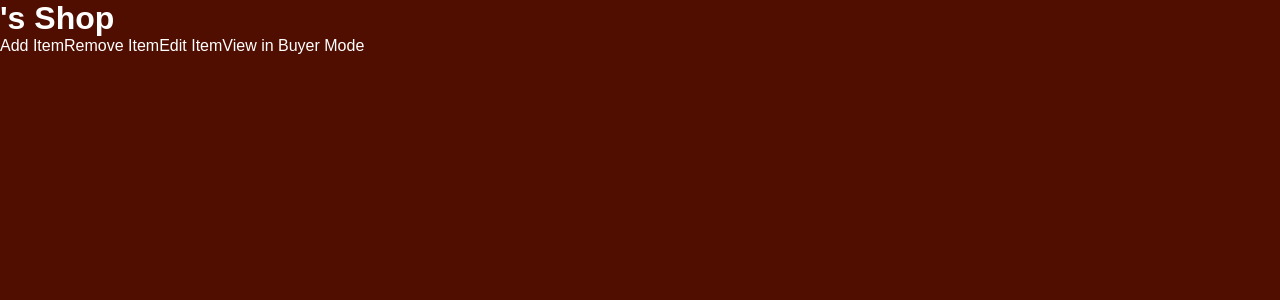
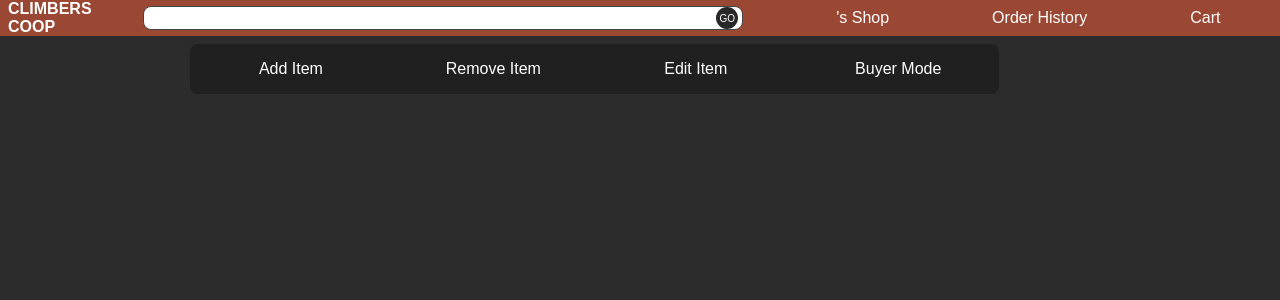
Before and after one commit to ndr2084/Community-Coop, an Angular app in the folder front/: page /user-shop in a window 1280 px wide. Shown: the top 300 px of the page. Built offline with nearby package versions, Linux system fonts and the light colour scheme.

Commit message:
user shop button layout fixed

```diff
--- a/front/src/app/page-components/header/header.css
+++ b/front/src/app/page-components/header/header.css
@@ -1,6 +1,7 @@
 :host{
 width: 100%;
-border-bottom: 1px solid black;
+border-bottom: 1px solid rgb(177, 49, 27);
+height: fit-content;
 }
 
 h2{
@@ -9,7 +10,7 @@ h2{
 }
 
 #default-header{
-  background: rgb(34, 34, 34);
+  background: rgb(154, 72, 52);
   display: flex;
   padding:  0 8px;
 }
@@ -20,7 +21,7 @@ h2{
 }
 
 .shopping-utilities{
-  width: 95%;
+  width: 100%;
   display: flex;
   align-items: center;
   justify-content: space-around;
@@ -29,6 +30,7 @@ h2{
 .search-container{
   width: 50%;
   position: relative;
+  color: black;
 }
 
 .shopping-search-bar{
--- a/front/src/app/pages/home/hero-section/hero-section.css
+++ b/front/src/app/pages/home/hero-section/hero-section.css
@@ -4,7 +4,13 @@ app-header{
 }
 
 h1{
-  font-size: 64px;
+  font-size: 2.5em;
+}
+
+.greeting{
+  position: absolute;
+  font-size: 2em;
+  padding-left: 8px;
 }
 
 h4{
@@ -12,27 +18,16 @@ h4{
 }
 
 .grid-wrapper{
+  position: relative;
   flex-direction: column;
   justify-content: center;
   position: relative;
   display: grid;
   grid-template-rows: repeat(14, auto);
   grid-template-columns: repeat(14, 1fr);
-  gap: 8px;
-
-}
-
-.card{
-  border-radius: 8px;
-  display: flex;
-  flex-direction: column;
-  height: 100px;
-
-  /* From https://css.glass */
-  backdrop-filter: blur(5px);
-  -webkit-backdrop-filter: blur(5px);
+  gap: 4px;
   height: 100%;
-  background: rgba(0, 0, 0, 0.256);
+  padding: 8px;
 }
 
 .card-description{
@@ -48,16 +43,16 @@ h4{
 }
 .one{
   grid-row: 2/3;
-  grid-column: 10/13;
+  grid-column: 10/12;
 
 }
 
 .two{
-  grid-row: 3/4;
-  grid-column: 10/13;
+  grid-row: 2/3;
+  grid-column: 12/14;
 }
 
 .three{
-  grid-row: 4/5;
-  grid-column: 10/13;
+  grid-row: 3/4;
+  grid-column: 10/14;
 }
--- a/front/src/app/pages/home/hero-section/hero-section.html
+++ b/front/src/app/pages/home/hero-section/hero-section.html
@@ -1,23 +1,21 @@
+<app-header></app-header>
+
 <div class="grid-wrapper">
-
-  <app-header></app-header>
-
   <div class="zero card greeting">
-    <h1>Welcome,</h1>
-    <h1>{{index.userIndex.name}}</h1>
+    <h1 class="greeting">Welcome, {{index.userIndex.name}}</h1>
   </div>
 
   <div class="one buy card">
-    <p class="card-description">Shop local and find sweet deals</p>
+    <p class="card-description">Shop local for sweet deals</p>
     <h1 (click)="viewShop()" class="button-text">Shop</h1>
   </div>
 
-  <div class="two rent card">
+  <div class="three rent card">
     <p class="card-description">Your outdoor adventure on a budget</p>
     <h1 (click)="viewRentals()" class="button-text">Rent</h1>
   </div>
 
-  <div class="three sell card">
+  <div class="two sell card">
     <p class="card-description">Sell your items on the market</p>
     <h1 (click)="viewSelling()" class="button-text">Sell</h1>
   </div>
--- a/front/src/app/pages/user-shop/user-shop.css
+++ b/front/src/app/pages/user-shop/user-shop.css
@@ -2,33 +2,25 @@
   --carousel-width: 325px;
 }
 
+.grid-wrapper{
+  display: grid;
+  grid-template-rows: 50px;
+  grid-template-columns: repeat(14, 1fr);
+  height: fit-content;
+  padding: 8px;
+  gap: 8px;
+}
+
 .shop-gallery {
   display: flex;
-  gap: 16px;
-
   height: 100%;
+  gap: 8px;
 }
 
 .shop-item {
   border: 1px solid rgba(128, 128, 128, 0.256);
   height: fit-content;
   border-radius: 8px;
-}
-
-li {
-  flex: 0 0 100%;
-  scroll-snap-align: center
-}
-
-
-
-ul {
-  width: var(--carousel-width);
-  overflow: scroll;
-  display: flex;
-  align-items: center;
-  gap: 1vw;
-  scroll-snap-type: x mandatory;
 }
 
 .name-and-price {
@@ -79,14 +71,48 @@ ul {
   cursor: default;
 }
 
+.side-panel{
+  overflow: hidden;
+  width: 100%;
+  grid-row: 1;
+  grid-column: 3/12;
+}
 
-.slide{
+.panel-button-list{
+  display: flex;
+  flex-direction: row;
+  width: 100%;
+  justify-content: center;
+  overflow: hidden;
+  height: 100px;
+  border-radius: 8px;
 
+  /*glass effect start*/
+  backdrop-filter: blur(5px);
+  -webkit-backdrop-filter: blur(5px);
+  height: 100%;
+  background: rgba(0, 0, 0, 0.256);
+  /*glass effect end*/
+}
+
+.panel-button{
+  width: 100%;
+  height: 100%;
+  text-align: center;
+  transition: 0.18s all;
+}
+
+.panel-button:hover{
+  background: rgb(64, 64, 64);
+}
+
+.panel-button:active{
+  background: rgb(126, 126, 126);
 }
 
 .picture {
   width: var(--carousel-width);
   border-radius: 8px 8px 0 0;
   scroll-snap-align: start;
-  object-fit: fill;
+  background-size: cover;
 }
--- a/front/src/app/pages/user-shop/user-shop.html
+++ b/front/src/app/pages/user-shop/user-shop.html
@@ -1,9 +1,15 @@
-<h1> {{index.userIndex.name}}'s Shop</h1>
+<app-header></app-header>
+<div class="grid-wrapper">
 
-<button class="button-text" (click)="addItem()">Add Item</button>
-<button class="button-text" (click)="removeItem()">Remove Item</button>
-<button class="button-text" (click)="editItem()">Edit Item</button>
-<button class="button-text" (click)="viewShop()">View in Buyer Mode</button>
+  <nav class="side-panel">
+    <ul class="panel-button-list">
+      <button class="add-item panel-button" (click)="addItem()">Add Item</button>
+      <button class="remove-item panel-button" (click)="removeItem()">Remove Item</button>
+      <button class="edit-item panel-button" (click)="editItem()">Edit Item</button>
+      <button class="buyer-mode panel-button" (click)="viewShop()">Buyer Mode</button>
+    </ul>
+  </nav>
+</div>
 
 <div class="shop-gallery">
   @for(item of itemList() ; track item.id){
@@ -34,7 +40,5 @@
     }
     <p>condition: {{item.condition}}</p>
   </div>
-
   }
-
 </div>
--- a/front/src/styles.css
+++ b/front/src/styles.css
@@ -6,7 +6,7 @@ html, body{
   width :100%;
   margin: 0;
   padding: 0;
-  background: rgb(80, 14, 1);
+  background: rgb(44, 44, 44);
   color: white;
   font-family: "Geist Pixel", sans-serif;
 
@@ -35,3 +35,15 @@ input{
 .button-text:hover{
   background: rgb(60, 60, 60);
 }
+
+.card{
+  border-radius: 8px;
+  display: flex;
+  flex-direction: column;
+  height: 100px;
+  /* From https://css.glass */
+  backdrop-filter: blur(5px);
+  -webkit-backdrop-filter: blur(5px);
+  height: 100%;
+  background: rgba(0, 0, 0, 0.256);
+}
```
